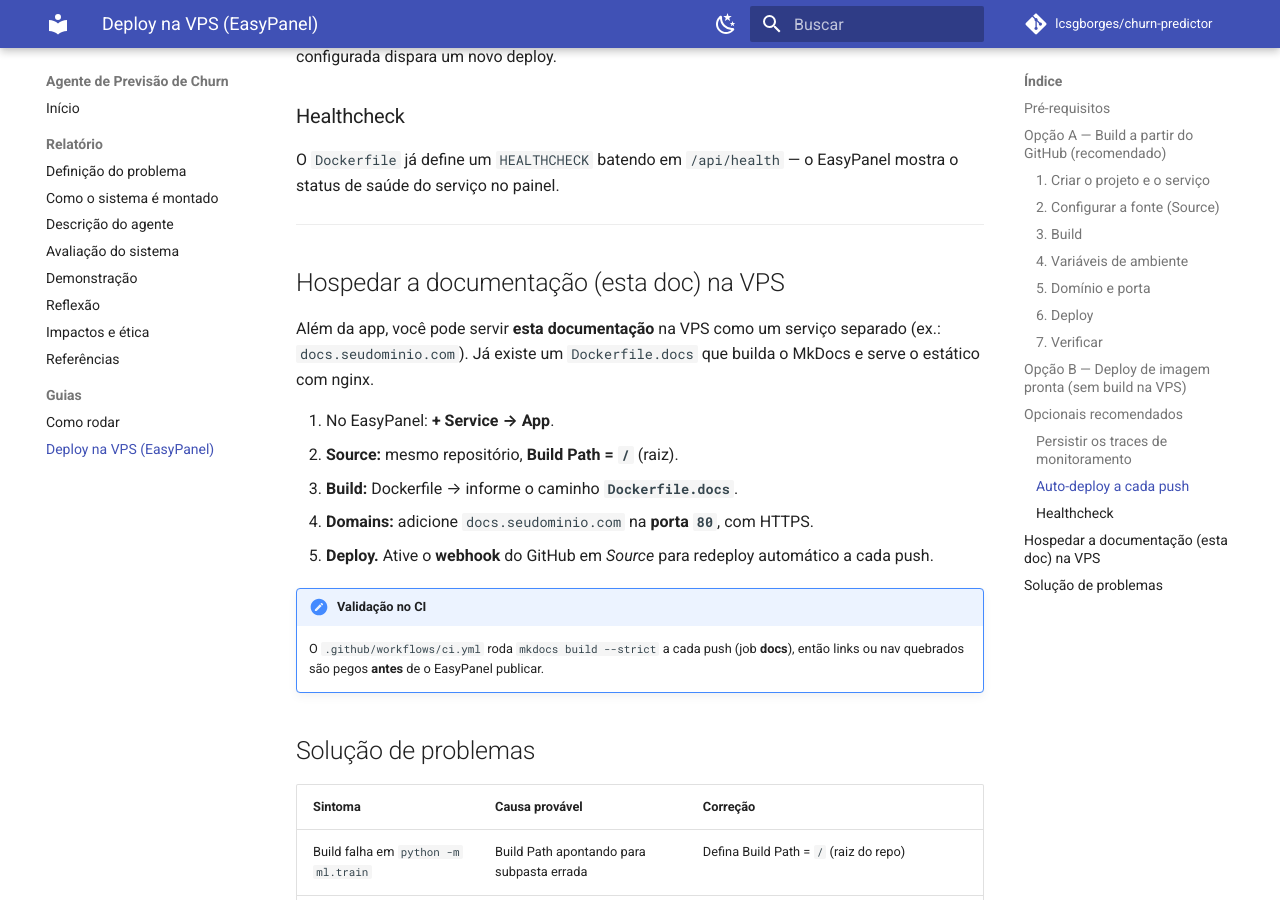
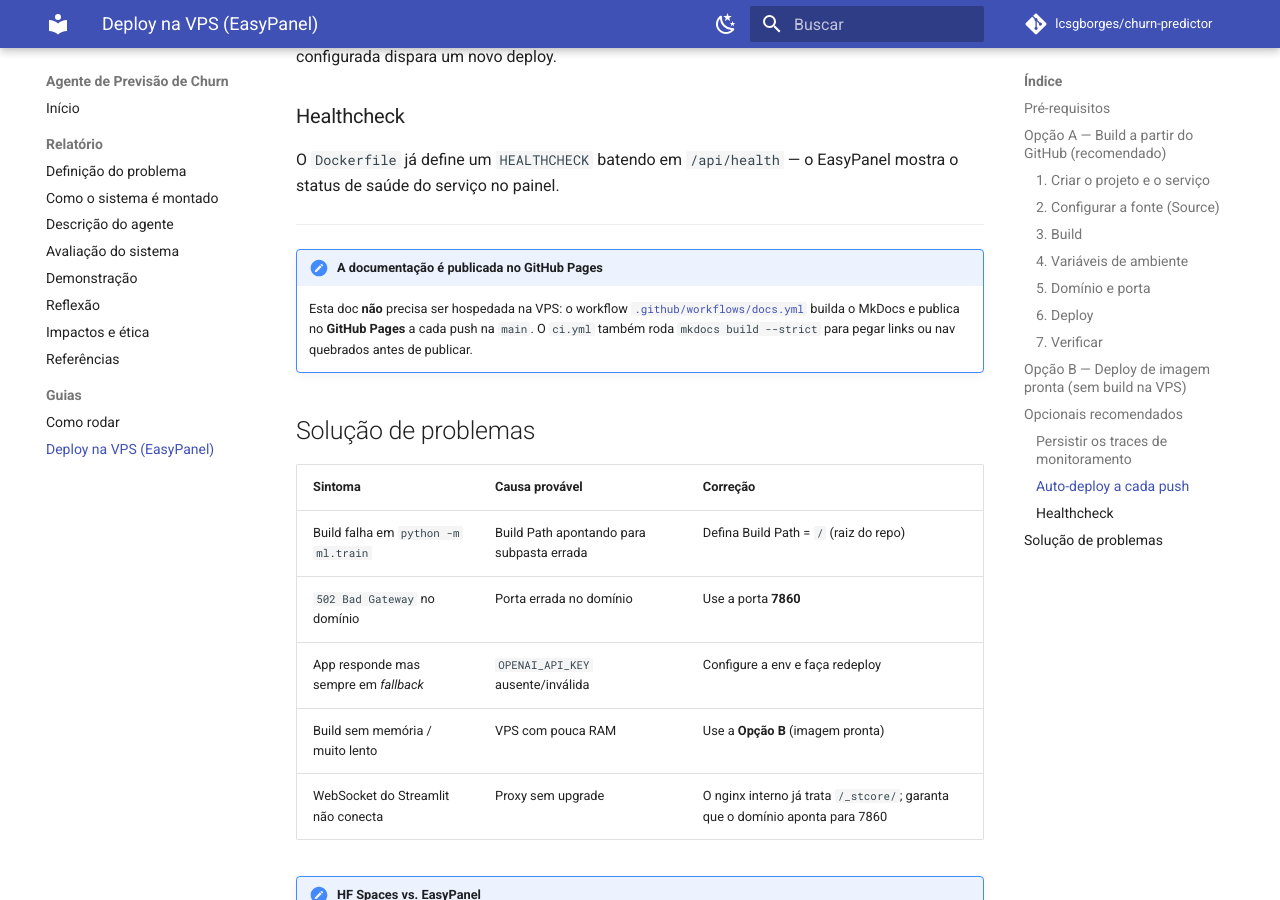
Before and after one commit to lcsgborges/churn-predictor, an MkDocs documentation site: the page built from docs/deploy.md, in a window 1280 px wide and 900 px high, scrolled down 2907 px. Built offline with MkDocs 1.6.1 and Material for MkDocs 9.7.7, drawn with Linux system fonts in a browser that asks for light colours; comment, search, counter and statistics services are not loaded.

Commit message:
cleanup: remove dockerfile do mkdocs

```diff
--- a/docs/deploy.md
+++ b/docs/deploy.md
@@ -110,20 +110,11 @@
 
 ---
 
-## Hospedar a documentação (esta doc) na VPS
-
-Além da app, você pode servir **esta documentação** na VPS como um serviço separado (ex.:
-`docs.seudominio.com`). Já existe um `Dockerfile.docs` que builda o MkDocs e serve o estático com nginx.
-
-1. No EasyPanel: **+ Service → App**.
-2. **Source:** mesmo repositório, **Build Path = `/`** (raiz).
-3. **Build:** Dockerfile → informe o caminho **`Dockerfile.docs`**.
-4. **Domains:** adicione `docs.seudominio.com` na **porta `80`**, com HTTPS.
-5. **Deploy.** Ative o **webhook** do GitHub em *Source* para redeploy automático a cada push.
-
-!!! note "Validação no CI"
-    O `.github/workflows/ci.yml` roda `mkdocs build --strict` a cada push (job **docs**), então links ou
-    nav quebrados são pegos **antes** de o EasyPanel publicar.
+!!! note "A documentação é publicada no GitHub Pages"
+    Esta doc **não** precisa ser hospedada na VPS: o workflow
+    [`.github/workflows/docs.yml`](https://github.com/lcsgborges/churn-predictor/blob/main/.github/workflows/docs.yml)
+    builda o MkDocs e publica no **GitHub Pages** a cada push na `main`. O `ci.yml` também roda
+    `mkdocs build --strict` para pegar links ou nav quebrados antes de publicar.
 
 ## Solução de problemas
 
```
Also changed, not shown: 1 other file.
